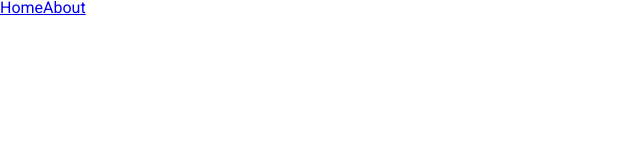
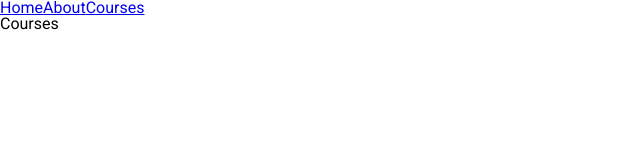
Before and after one commit to gurleensethi/ps-redux, a React (Create React App) app: page /courses in a window 1280 px wide. Shown: the top 160 px of the page, without its empty margins (0-640 px from the left). Built offline with nearby package versions, Linux system fonts and the light colour scheme.

Commit message:
feat: add course page

```diff
--- a/src/App.tsx
+++ b/src/App.tsx
@@ -1,15 +1,21 @@
 import React, { FunctionComponent } from "react";
-import { BrowserRouter as Router, Route } from "react-router-dom";
+import { BrowserRouter as Router, Route, Switch } from "react-router-dom";
 import HomePage from "./components/home/HomePage";
 import AboutPage from "./components/about/AboutPage";
 import Header from "./components/common/Header";
+import NotFoundPage from "./components/not-found/NotFoundPage";
+import CoursesPage from "./components/courses/CoursesPage";
 
 const App: FunctionComponent = (props) => {
   return (
     <Router>
       <Header />
-      <Route exact path="/" component={HomePage} />
-      <Route path="/about" component={AboutPage} />
+      <Switch>
+        <Route exact path="/" component={HomePage} />
+        <Route path="/about" component={AboutPage} />
+        <Route path="/courses" component={CoursesPage} />
+        <Route component={NotFoundPage} />
+      </Switch>
     </Router>
   );
 };
--- a/src/components/common/Header.tsx
+++ b/src/components/common/Header.tsx
@@ -6,6 +6,7 @@ const Header: FunctionComponent = (props) => {
     <nav>
       <NavLink to="/">Home</NavLink>
       <NavLink to="/about">About</NavLink>
+      <NavLink to="/courses">Courses</NavLink>
     </nav>
   );
 };
--- /dev/null
+++ b/src/components/courses/CoursesPage.tsx
@@ -0,0 +1,7 @@
+import React, { FunctionComponent } from "react";
+
+const CoursesPage: FunctionComponent = (props) => {
+  return <div>Courses</div>;
+};
+
+export default CoursesPage;
--- /dev/null
+++ b/src/components/not-found/NotFoundPage.tsx
@@ -0,0 +1,7 @@
+import React, { FunctionComponent } from "react";
+
+const NotFoundPage: FunctionComponent = () => {
+  return <div>404 Page Not Found</div>;
+};
+
+export default NotFoundPage;
```
